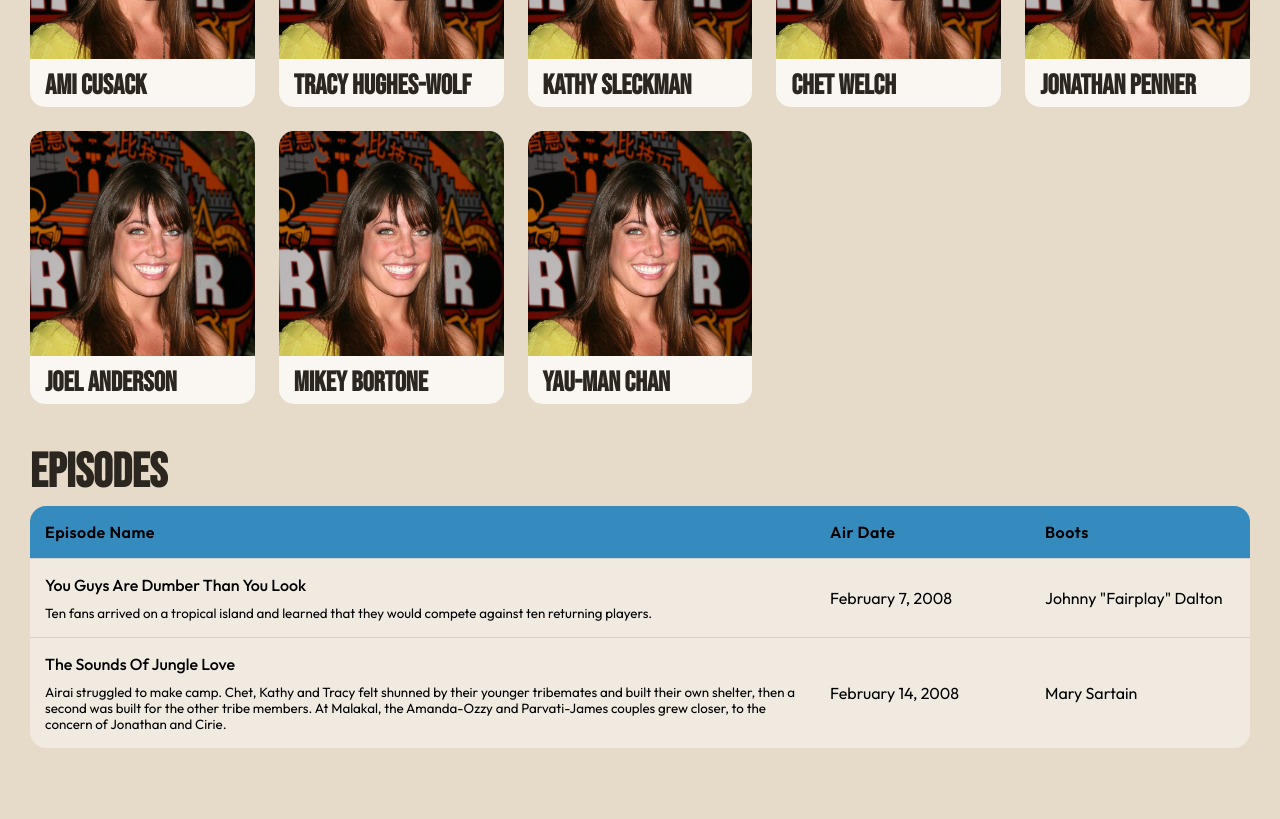
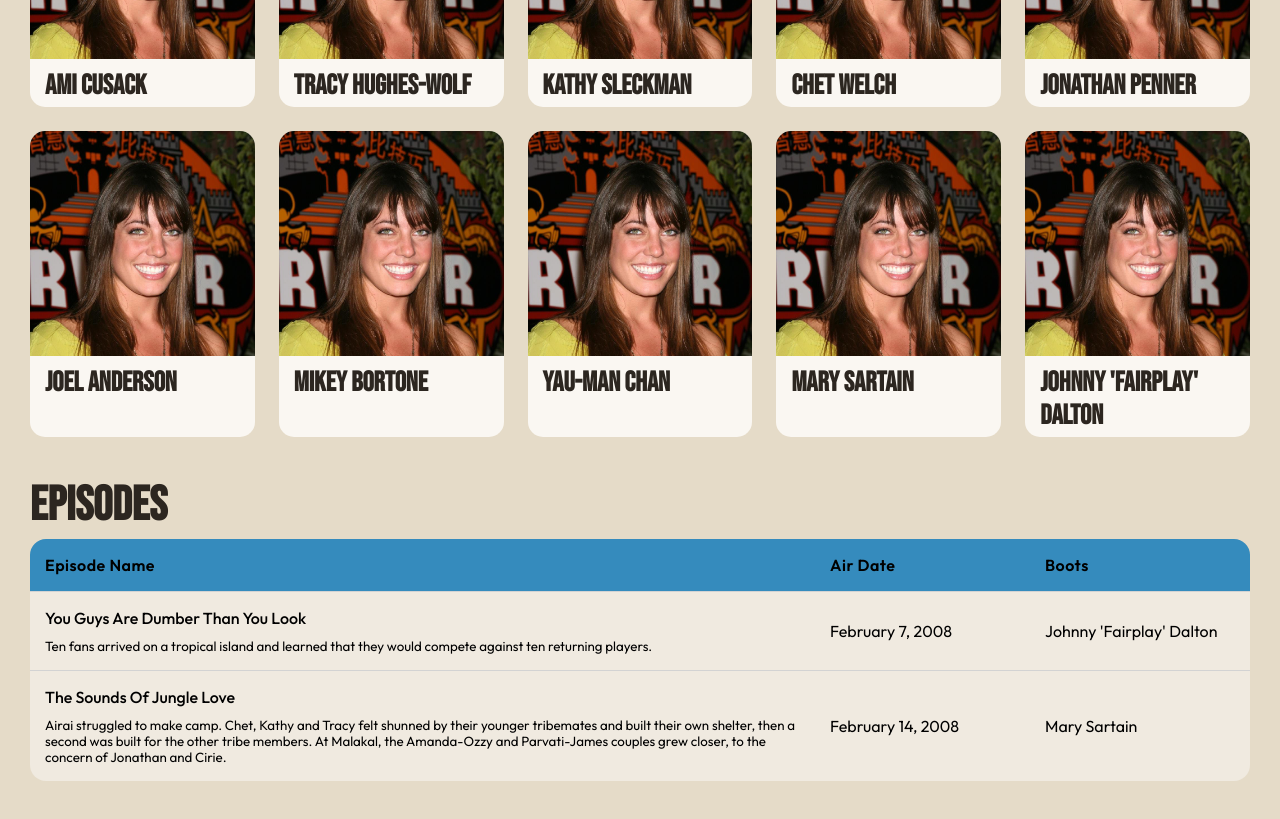
Before and after one commit to heyrocker/survivordb, a React (Vite) app: page / in a window 1280 px wide. Shown: the part 1360-2179 px from the top of the page. Built offline with nearby package versions, Linux system fonts and the light colour scheme.

Commit message:
Got episodes table working from data

```diff
--- a/assets/data/season_16.js
+++ b/assets/data/season_16.js
@@ -104,5 +104,31 @@
     birthday: "August 3, 1984",
     img: "../assets/images/amanda-kimmel.jpg"
   },
+  {
+    name: "Mary Sartain",
+    birthday: "August 3, 1984",
+    img: "../assets/images/amanda-kimmel.jpg"
+  },
+  {
+    name: "Johnny 'Fairplay' Dalton",
+    birthday: "August 3, 1984",
+    img: "../assets/images/amanda-kimmel.jpg"
+  },
+]
 
+export const episodeData = [
+  {
+    episodeNumber: 1,
+    episodeTitle: "You Guys Are Dumber Than You Look",
+    episodeSummary: "Ten fans arrived on a tropical island and learned that they would compete against ten returning players.",
+    episodeAirDate: "February 7, 2008",
+    episodeBoot: "Johnny 'Fairplay' Dalton"
+  },
+  {
+    episodeNumber: 2,
+    episodeTitle: "The Sounds Of Jungle Love",
+    episodeSummary: "Airai struggled to make camp. Chet, Kathy and Tracy felt shunned by their younger tribemates and built their own shelter, then a second was built for the other tribe members. At Malakal, the Amanda-Ozzy and Parvati-James couples grew closer, to the concern of Jonathan and Cirie.",
+    episodeAirDate: "February 14, 2008",
+    episodeBoot: "Mary Sartain"
+  }
 ]
--- /dev/null
+++ b/src/components/EpisodeTableEntry.jsx
@@ -0,0 +1,12 @@
+export default function EpisodeTableEntry(props) {
+  return (
+    <div className='episode-row'>
+      <p>
+        <span className="episode-title">{props.episodeTitle}</span>
+        <small>{props.episodeSummary}</small>
+      </p>
+      <p>{props.episodeAirDate}</p>
+      <p>{props.episodeBoot}</p>
+    </div>
+  )
+}
--- a/src/components/MainContent.jsx
+++ b/src/components/MainContent.jsx
@@ -1,6 +1,7 @@
-import { seasonData, playersData } from "../../assets/data/season_16.js"
+import { seasonData, playersData, episodeData } from "../../assets/data/season_16.js"
 import SeasonInformation from "./SeasonInformation"
 import PlayerTeaser from "./PlayerTeaser"
+import EpisodeTableEntry from "./EpisodeTableEntry"
 
 console.log(playersData)
 
@@ -10,6 +11,14 @@
     return (
       <PlayerTeaser
         {...player}
+      />
+    )
+  })
+
+  const episodeTableEntries = episodeData.map((episode) => {
+    return (
+      <EpisodeTableEntry
+        {...episode}
       />
     )
   })
@@ -38,22 +47,7 @@
             <p>Air Date</p>
             <p>Boots</p>
           </div>
-          <div className='episode-row'>
-            <p>
-              <span className="episode-title">You Guys Are Dumber Than You Look</span>
-              <small>Ten fans arrived on a tropical island and learned that they would compete against ten returning players.</small>
-            </p>
-            <p>February 7, 2008</p>
-            <p>Johnny "Fairplay" Dalton</p>
-          </div>
-          <div className='episode-row'>
-            <p>
-              <span className="episode-title">The Sounds Of Jungle Love</span>
-              <small>Airai struggled to make camp. Chet, Kathy and Tracy felt shunned by their younger tribemates and built their own shelter, then a second was built for the other tribe members. At Malakal, the Amanda-Ozzy and Parvati-James couples grew closer, to the concern of Jonathan and Cirie.</small>
-            </p>
-            <p>February 14, 2008</p>
-            <p>Mary Sartain</p>
-          </div>
+          {episodeTableEntries}
         </div>
       </section>
 
```
